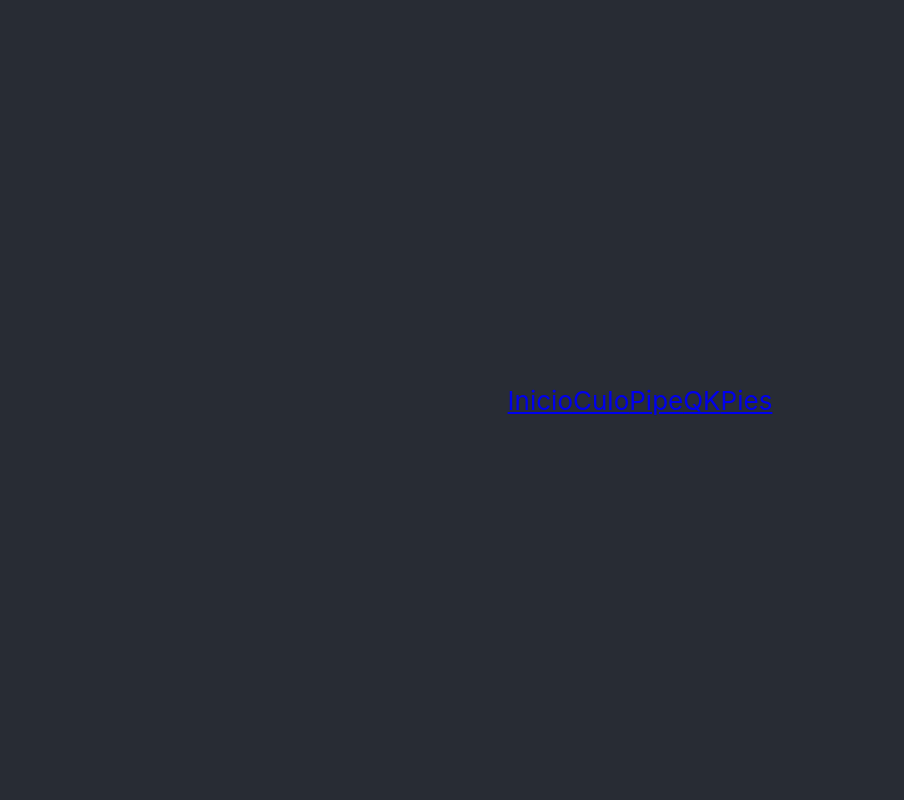
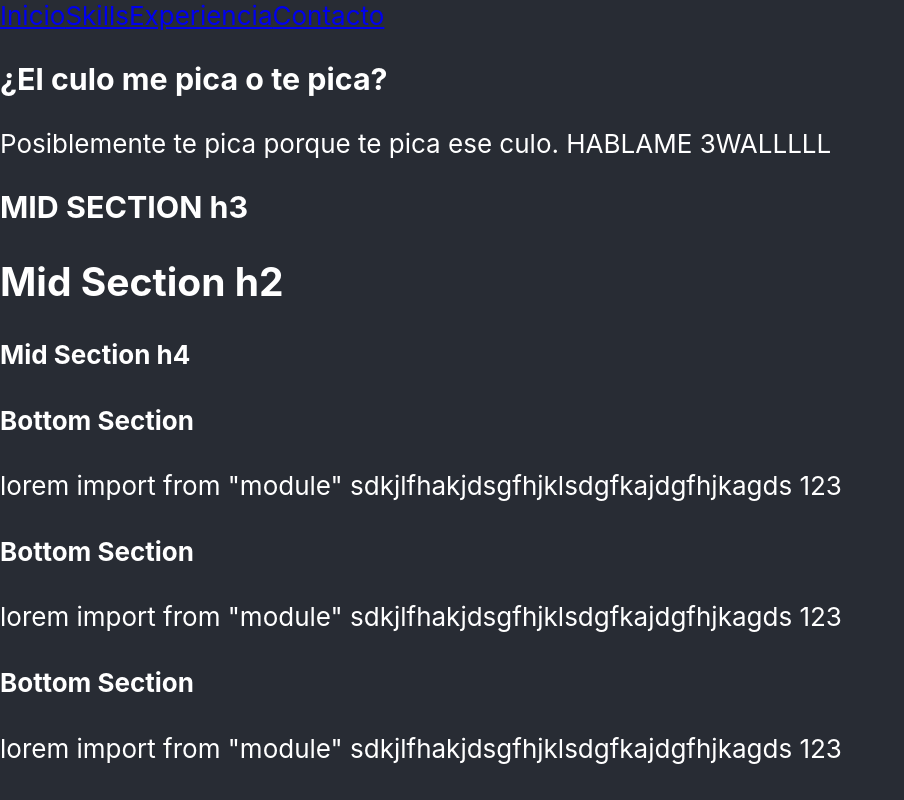
Before and after one commit to Smak0806/Smak0806.github.io, a React (Create React App) app: page / in a window 1280 px wide. Shown: the top 800 px of the page, without its empty margins (0-904 px from the left). Built offline with nearby package versions, Linux system fonts and the light colour scheme.

Commit message:
Se añaden archivos Public

```diff
--- a/src/App.css
+++ b/src/App.css
@@ -1,8 +1,45 @@
 .App {
   text-align: center;
+  background-color: #282c34;
+  min-height: 100vh;
+  display: flex;
 }
 
-.App-logo {
+
+
+
+
+
+
+
+
+
+
+
+
+
+
+
+
+
+
+
+
+
+
+
+
+
+
+
+
+
+
+
+
+
+
+/*.App-logo {
   height: 40vmin;
   pointer-events: none;
 }
@@ -35,4 +72,4 @@
   to {
     transform: rotate(360deg);
   }
-}
+}*/
--- a/src/App.js
+++ b/src/App.js
@@ -1,6 +1,6 @@
 
-import './App.css';
-import Logo from './logo.svg';
+import './styles.css';
+//import Logo from './logo.svg';
 import MyHeader from './components/header';
 import TopSection from './components/topsection';
 import MidSection from './components/midsection';
--- a/src/components/header.js
+++ b/src/components/header.js
@@ -1,23 +1,16 @@
 import React, {Component} from 'react';
 
 class MyHeader extends Component{
-
-  static headerItems = {
-    "logoUrl" : "#",
-    "logoImgSrc" : "imageSrc.png"
-  }
-
 
   render(){
     return (
       <header className="App-header">
         <div className="logo-banner"></div>
         <nav className="navbar">
-          <a href="#">Inicio</a>
-          <a href="#">Culo</a>
-          <a href="#">Pipe</a>
-          <a href="#">QK</a>
-          <a href="#">Pies</a>
+          <a href="#Inicio">Inicio</a>
+          <a href="#Skills">Skills</a>
+          <a href="#Experiencia">Experiencia</a>
+          <a href="#Contacto">Contacto</a>
         </nav>
       </header>
     );
--- a/src/components/topsection.js
+++ b/src/components/topsection.js
@@ -1,7 +1,6 @@
 import React, {Component} from 'react';
 
 class topSection extends Component{
-
 
   render(){
     return (
@@ -9,7 +8,7 @@ class topSection extends Component{
         <div>
           <section>
             <h3>¿El culo me pica o te pica?</h3>
-            <p>Posiblemente te pica porque te pica ese culo</p>
+            <p>Posiblemente te pica porque te pica ese culo. HABLAME 3WALLLLL</p>
           </section>
         </div>
       </header>
--- /dev/null
+++ b/src/styles.css
@@ -0,0 +1,12 @@
+.App{
+    width: 100%;
+    margin: 0;
+    padding: 0;
+    flex-direction: column;
+    align-items: center;
+    justify-content: center;
+    font-size: calc(10px + 2vmin);
+    color: white;
+    background-color: #282c34;
+
+}
```
Also changed, not shown: public/SantCabHeader.png (added), public/yo.jpg (added).
